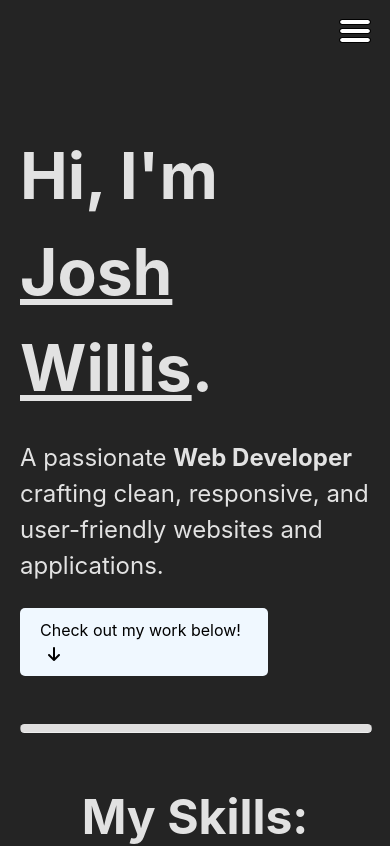
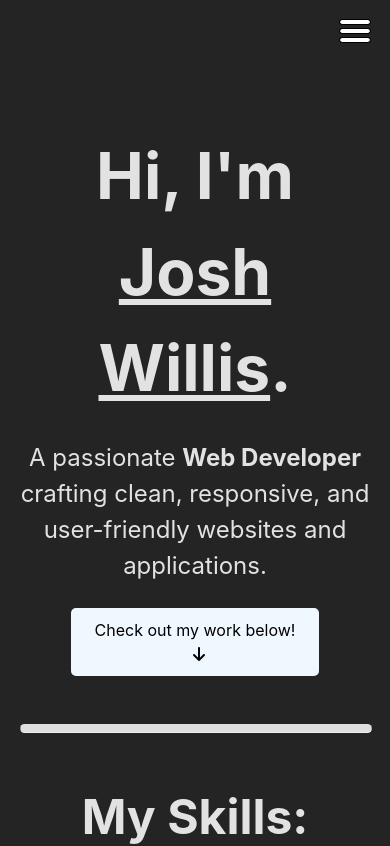
Before and after one commit to joshleewillis/web-dev-portfolio, a React (Vite) app: page / in a window 390 px wide. Shown: the top 846 px of the page. Built offline with nearby package versions, Linux system fonts and the light colour scheme.

Commit message:
Center intro in mobile view.

```diff
--- a/src/App.css
+++ b/src/App.css
@@ -472,6 +472,11 @@ textarea:focus:invalid,
     padding-block-start: 8rem; /* 128px; */
    }
 
+   #intro {
+    align-items: center;
+    text-align: center;
+   }
+
    #skills-title {
     font-size: 3rem;
   }
```
